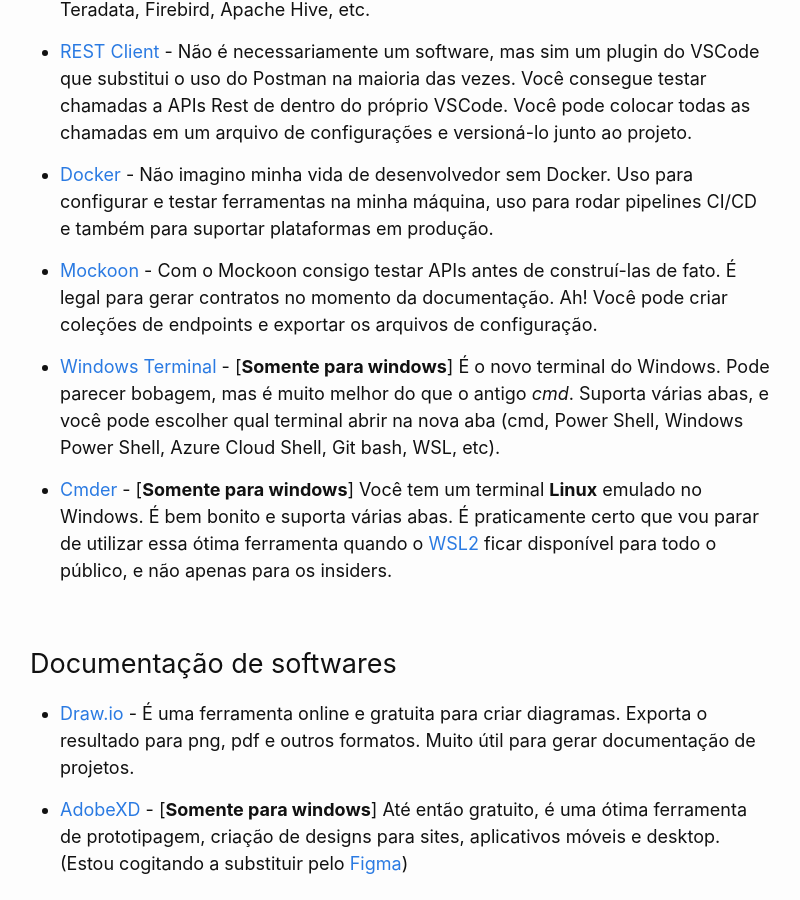
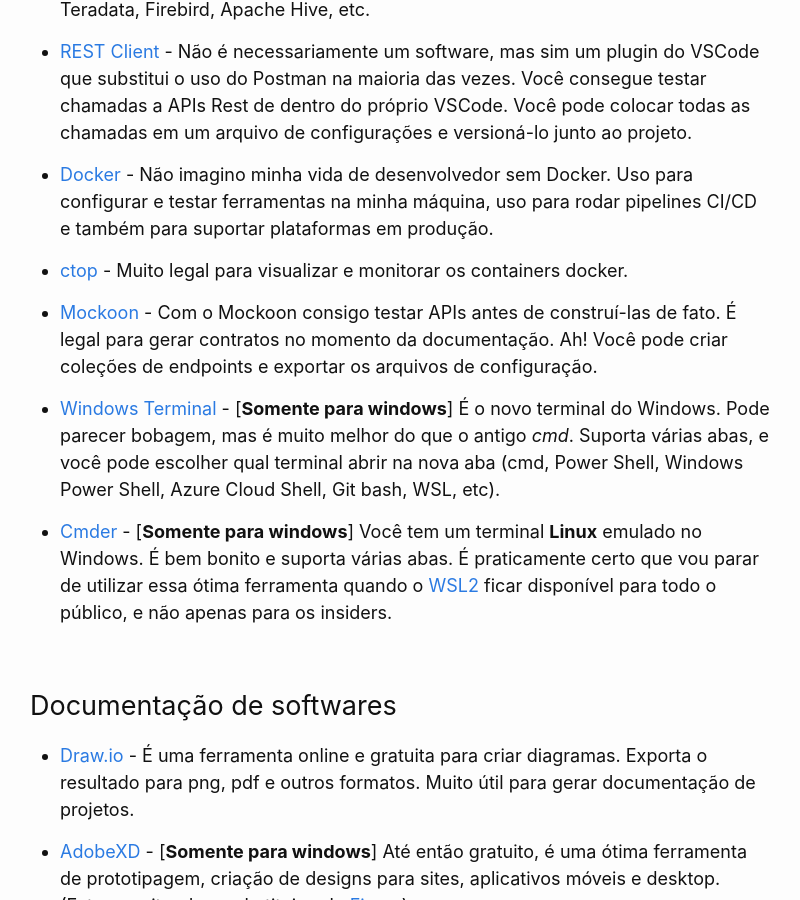
Before and after one commit to dakoctba/dakoctba.github.io, a Jekyll site: the page built from _posts/2020-05-04-meus-aplicativos-favoritos-em-2020.md, in a window 1280 px wide and 900 px high, scrolled down 726 px. Shown: the whole window, without its empty margins (240-1040 px from the left). Built offline with Jekyll 4.4.1, drawn with Linux system fonts in a browser that asks for light colours.

Commit message:
Update 2020-05-04-meus-aplicativos-favoritos-em-2020.md

```diff
--- a/_posts/2020-05-04-meus-aplicativos-favoritos-em-2020.md
+++ b/_posts/2020-05-04-meus-aplicativos-favoritos-em-2020.md
@@ -22,6 +22,8 @@ Antes de tudo, é bom dizer que eu utilizo duas estações de trabalho bastante
 
 - [Docker](https://www.docker.com/) - Não imagino minha vida de desenvolvedor sem Docker. Uso para configurar e testar ferramentas na minha máquina, uso para rodar pipelines CI/CD e também para suportar plataformas em produção.
 
+- [ctop](https://ctop.sh/) - Muito legal para visualizar e monitorar os containers docker.
+
 - [Mockoon](https://mockoon.com/) - Com o Mockoon consigo testar APIs antes de construí-las de fato. É legal para gerar contratos no momento da documentação. Ah! Você pode criar coleções de endpoints e exportar os arquivos de configuração.
 
 - [Windows Terminal](https://www.microsoft.com/en-us/p/windows-terminal-preview/9n0dx20hk701) - [**Somente para windows**] É o novo terminal do Windows. Pode parecer bobagem, mas é muito melhor do que o antigo *cmd*. Suporta várias abas, e você pode escolher qual terminal abrir na nova aba (cmd, Power Shell, Windows Power Shell, Azure Cloud Shell, Git bash, WSL, etc).
```
